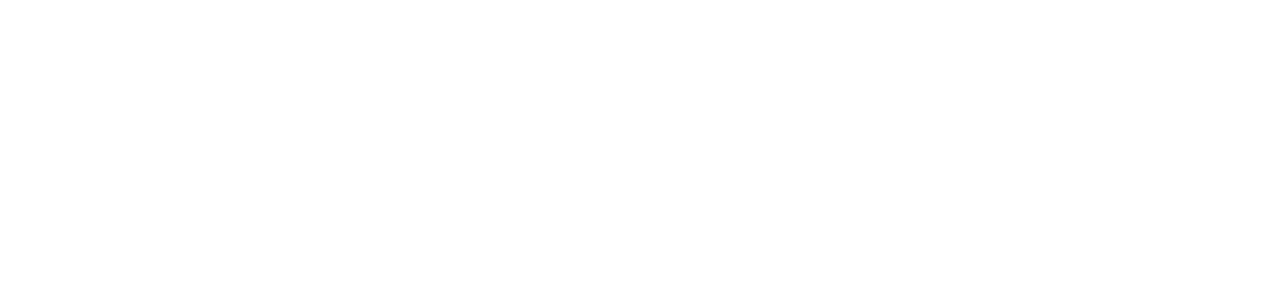
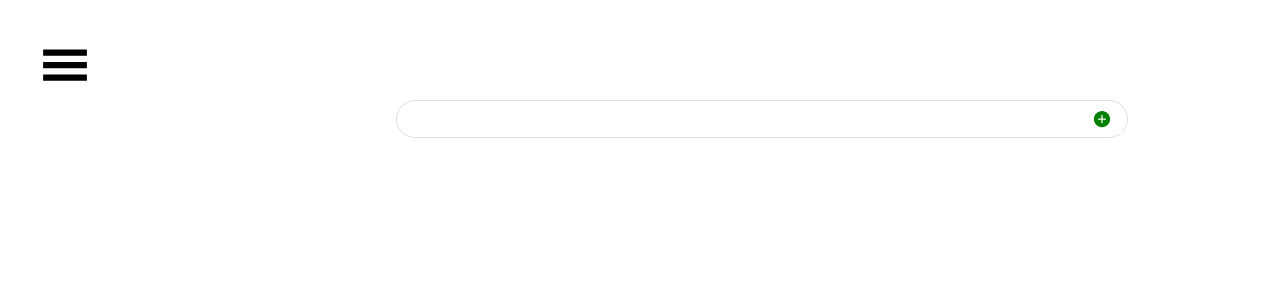
Before and after one commit to joffreynk/todo-with-react, a React (Create React App) app: page / in a window 1280 px wide. Shown: the top 300 px of the page. Built offline with nearby package versions, Linux system fonts and the light colour scheme; the HTML template or start-up script is replaced by a standard one.

Commit message:
implement todo app

```diff
--- a/public/index.html
+++ b/public/index.html
@@ -4,7 +4,7 @@
     <meta charset="utf-8" />
     <meta name="viewport" content="width=device-width, initial-scale=1" />
 
-    <title>React App</title>
+    <title>TODO LIST</title>
   </head>
   <body>
 
--- a/src/App.js
+++ b/src/App.js
@@ -1,7 +1,26 @@
+import Todos from "./components/Todos";
+import { GiHamburgerMenu } from 'react-icons/gi'
+import { useState } from "react";
+import PopUp from "./components/PopUp";
+import { BrowserRouter, Routes, Route } from "react-router-dom";
+import About from "./components/About";
+import AboutAuthor from "./components/AboutAuthor";
+import AboutApp from "./components/AboutApp";
+
+
 function App() {
+  const [menu, setMenu] = useState(true)
   return (
     <div className="App">
-
+      <BrowserRouter>
+      {menu ? <button onClick={()=>setMenu(false)} className='hamburger'><GiHamburgerMenu /></button>: <PopUp setMenu = {setMenu} />}
+      <Routes>
+      <Route path="/" element={<Todos/>} />
+      <Route path="/about" element={<About />} />
+      <Route path="/about/app" element={<AboutApp />} />
+      <Route path="/about/author" element={<AboutAuthor />} />
+    </Routes>
+      </BrowserRouter>
     </div>
   );
 }
--- /dev/null
+++ b/src/components/About.js
@@ -0,0 +1,12 @@
+import { Link } from "react-router-dom";
+
+const About = () => {
+  return (
+    <div className='about'>
+      <button className="links" > <Link to="/about/app" >About App</Link></button>
+      <button className="links" ><Link to="/about/author" >about author</Link></button>
+    </div>
+  )
+}
+
+export default About
--- /dev/null
+++ b/src/components/AboutApp.js
@@ -0,0 +1,13 @@
+import About from './About';
+
+const AboutApp = () => {
+  return <div className='manyAbouts' >
+    <About />
+    <div className='aboutApp'>
+      <h2>About the application</h2>
+      <p> <strong>TODO LIST</strong> is a simpe but powerful application that helps users to add, complete and remove activities on activity menu where each user can save his or her activities in the browser</p>
+    </div>
+  </div>;
+};
+
+export default AboutApp;
--- /dev/null
+++ b/src/components/AboutAuthor.js
@@ -0,0 +1,15 @@
+import About from "./About";
+
+const AboutAuthor = () => {
+  return (
+    <div className="manyAbouts">
+      <About />
+      <div className="aboutApp">
+        <h2>About the author</h2>
+        <p>Hello, my name is Joffrey Nkeshimana, full-stack developer fell in love with web development. you can find me on G-mail: <a href="mailto:joyjoffrey@gmail.com">joyjoffrey@gmail.com</a> , GitHub: <a href="https://github.com/JoffreyNK">@joffreyNK</a> , and twitwer: <a href="https://twitter.com/joffreynk">@joffreynk</a></p>
+      </div>
+    </div>
+  );
+};
+
+export default AboutAuthor;
--- /dev/null
+++ b/src/components/PopUp.js
@@ -0,0 +1,16 @@
+import React from "react";
+import { GrClose } from 'react-icons/gr';
+import { Link } from "react-router-dom";
+
+const PopUp = (props) => {
+  const { setMenu } = props;
+  return <div className="sideBar">
+    <button className="closeIcon" onClick= { () => setMenu(true) } > <GrClose /></button>
+    <div className="about">
+    <button className="links"> <Link to="/" onClick= { () => setMenu(true) }>home</Link> <br /></button>
+    <button className="links"> <Link to="/about" onClick={ () => setMenu(true) }>about</Link></button>
+    </div>
+  </div>;
+};
+
+export default PopUp;
--- /dev/null
+++ b/src/components/Todo.js
@@ -0,0 +1,20 @@
+import { GoTrashcan } from 'react-icons/go'
+// import PropTypes from 'prop-types'
+
+function Todo(props) {
+  const { todoz, checkTodo, editTodo, removeTodo } = props;
+
+
+  const list = todoz.map((todo) => {
+    const {id, check, item } = todo;
+    return <li className="todo" key={id}><input type='checkbox' onChange={checkTodo} className={`check check${id}`} id={`check${id}`} checked={ check } /> <input type={'text'} readOnly={check} className={check ? 'all-todo btn-checked': 'all-todo editable'} defaultValue={item} onKeyDown = {editTodo} id={`input${id}`} /> <button className= {`btn btn${id}`} onClick={() => removeTodo(id)} ><GoTrashcan /> </button> </li>;
+  })
+
+  return <ul>
+    {list}
+  </ul>;
+}
+
+Todo.propTypes = {};
+
+export default Todo;
--- /dev/null
+++ b/src/components/Todos.js
@@ -0,0 +1,80 @@
+import React, { useEffect, useState } from 'react';
+import Todo from './Todo';
+import { IoIosAddCircle } from 'react-icons/io'
+
+function Todos() {
+
+  const [todo, setTodo] = useState([]);
+
+const saveLocal = (data) => {
+  localStorage.setItem('reactTodo', JSON.stringify(data));
+};
+
+const retrieveFromLocal = () => {
+  if (localStorage.getItem('reactTodo')) {
+    return JSON.parse(localStorage.getItem('reactTodo'));
+  }
+  return [];
+};
+
+useEffect(() => {
+  setTodo(retrieveFromLocal())
+}, [])
+
+
+  const addTodo = (event) => {
+    event.preventDefault();
+    const item = document.getElementById('main-entry').value;
+    const error = document.getElementById('error');
+    if (item.length > 2){
+      const newT = [...todo, {item, check: false, id: todo.length+1}]
+      setTodo(newT);
+      document.getElementById('main-entry').value = '';
+      error.innerHTML = '';
+      saveLocal(newT)
+    } else {
+      error.innerHTML = 'you can`t have empty todo';
+    }
+  }
+
+  const checkTodo = (event) => {
+    const target = Number(event.target.id.slice(5));
+    const newTodo = todo.map((singleTodo) => {
+      if (singleTodo.id===target) return {...singleTodo, check: !singleTodo.check };
+      return singleTodo;
+    });
+    setTodo(newTodo);
+    saveLocal(newTodo)
+  };
+
+  const removeTodo = (id) => {
+    const newTodo = todo.filter((newT) => newT.id !== Number(id));
+    setTodo(newTodo);
+    saveLocal(newTodo)
+  }
+
+  const editTodo = (event) => {
+    if (event.keyCode === 13){
+    const target = Number(event.target.id.slice(5));
+    const value = event.target.value;
+    const newTodo = todo.map((singleTodo) => {
+      if (singleTodo.id === target) return {...singleTodo, item: value };
+      return singleTodo;
+    });
+    setTodo(newTodo);
+    event.target.blur();
+    saveLocal(newTodo)
+    }
+  }
+
+  return <div className='todos'>
+    <p id='error'></p>
+    <form >
+    <input type={'text'} name='main-entry' className='all-todo main-entry' id='main-entry' />
+    <button onClick={ addTodo } className='btn' id='add'><IoIosAddCircle /></button>
+    </form>
+    <Todo todoz = {todo} checkTodo= {checkTodo} removeTodo= {removeTodo} editTodo = {editTodo} />
+  </div>;
+}
+
+export default Todos;
--- a/src/index.css
+++ b/src/index.css
@@ -1,13 +1,150 @@
-body {
+* {
   margin: 0;
-  font-family: -apple-system, BlinkMacSystemFont, 'Segoe UI', 'Roboto', 'Oxygen',
-    'Ubuntu', 'Cantarell', 'Fira Sans', 'Droid Sans', 'Helvetica Neue',
-    sans-serif;
-  -webkit-font-smoothing: antialiased;
-  -moz-osx-font-smoothing: grayscale;
+  padding: 0;
+  font-family: -apple-system, BlinkMacSystemFont, 'Segoe UI', 'Roboto', 'Oxygen', 'Ubuntu', 'Cantarell', 'Fira Sans', 'Droid Sans', 'Helvetica Neue',sans-serif;
 }
 
-code {
-  font-family: source-code-pro, Menlo, Monaco, Consolas, 'Courier New',
-    monospace;
+.App {
+  margin: 100px 30px 0 30px;
+  display: flex;
+  gap: 30px;
 }
+
+.all-todo {
+  width: 80%;
+  min-width: 10px;
+  font-size: 17px;
+  padding-left: 15px;
+}
+
+form {
+  border: 1px solid rgb(224, 222, 222);
+  border-radius: 25px;
+}
+
+form,
+.todo {
+  border-bottom: 1px solid rgb(224, 222, 222);
+  padding: 8px 5px;
+  margin-bottom: 10px;
+}
+
+.todo {
+  list-style: none;
+}
+
+input,
+button {
+  border: none;
+  outline: none;
+}
+
+.editable:focus {
+  border: 1px solid gainsboro;
+  font-size: 25px;
+  padding: 6px 0;
+  border-radius: 4px;
+}
+
+.btn {
+  float: right;
+  color: green;
+  background-color: rgba(255, 255, 255,1);
+  font-size: 20px;
+  padding-right: 10px;
+  cursor: pointer;
+}
+
+.todo .btn {
+  color: rgb(219, 3, 3);
+}
+
+.check {
+  width: 20px;
+  height: 20px;
+  border: 3px solid cyan;
+}
+
+.btn-checked {
+  text-decoration: line-through;
+  color: rgb(100, 8, 8);
+}
+
+.error {
+  color: red;
+  font-size: 18px;
+}
+
+.sideBar,
+.hamburger {
+  position: fixed;
+  top: 0;
+  left: 0;
+  padding: 40px;
+}
+
+.hamburger {
+  font-size: 50px;
+  background-color: #fff;
+  cursor: pointer;
+}
+
+.closeIcon {
+  font-size: 50px;
+  background-color: aqua;
+  cursor: pointer;
+  color: #fff;
+}
+
+.sideBar {
+  bottom: 0;
+  right: 80%;
+  background-color: aqua;
+}
+
+.manyAbouts {
+  display: flex;
+  gap: 50px;
+
+}
+
+.about {
+  display: flex;
+  margin-top: 50px;
+  flex-direction: column;
+  gap: 15px;
+  width: 30%;
+
+}
+
+.links {
+  align-self: flex-start;
+  padding: 5px 10px;
+  background-color: rgb(167, 167, 167);
+  border-radius: 6px;
+}
+
+.links  a {
+  text-decoration: none;
+  font-size: 30px;
+  margin-top: 12px;
+}
+
+h2 {
+  font-size: 26px;
+}
+
+p {
+  font-size: 18px;
+}
+
+p a {
+  text-decoration: none;
+}
+
+@media only screen and (min-width: 766px) {
+  .todos {
+    width: 60%;
+    margin-left: 30%;
+  }
+}
```
Also changed, not shown: package.json (+8 -1 lines), 2 other files (tests, documents, lock files or other folders).
